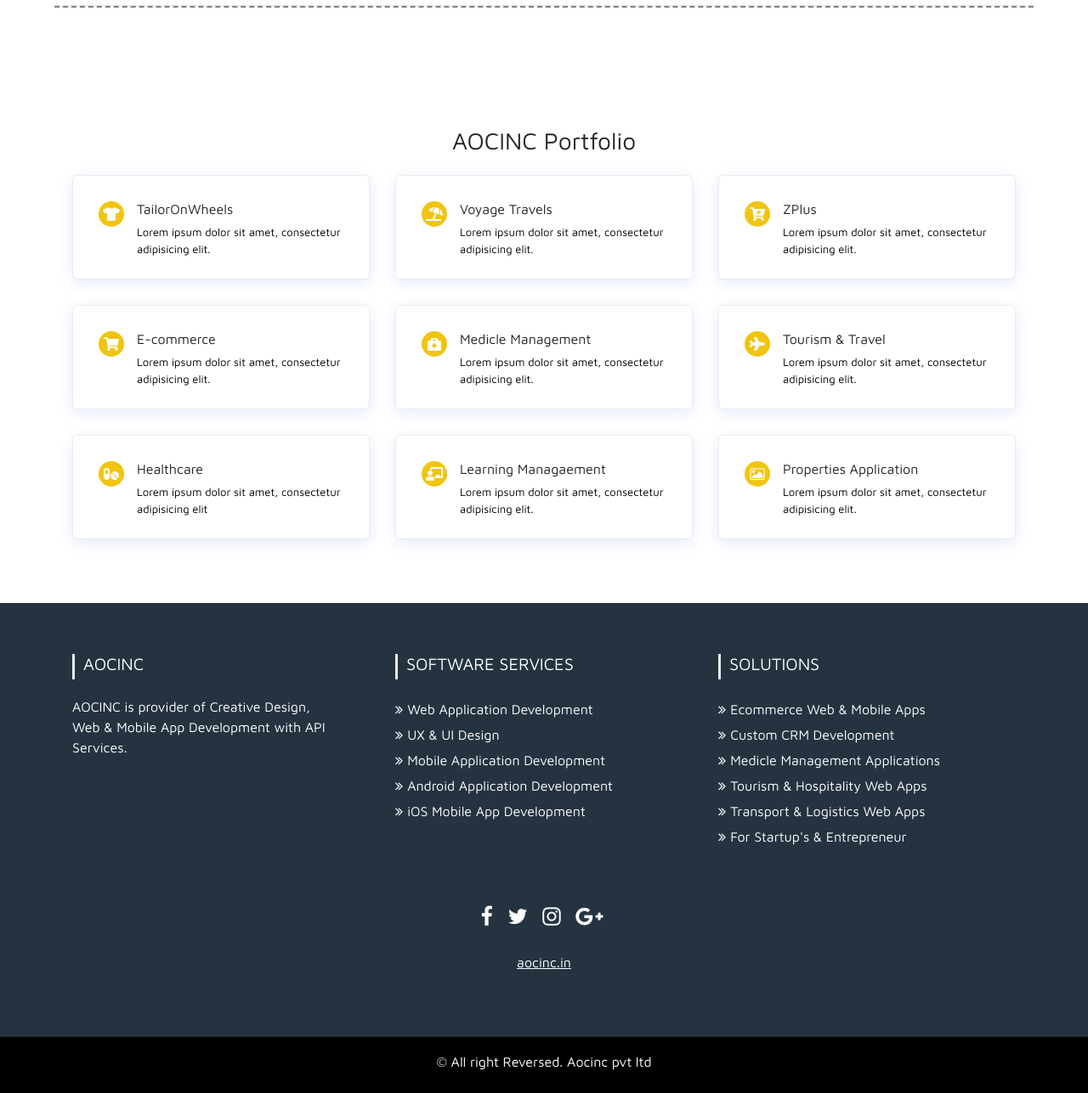
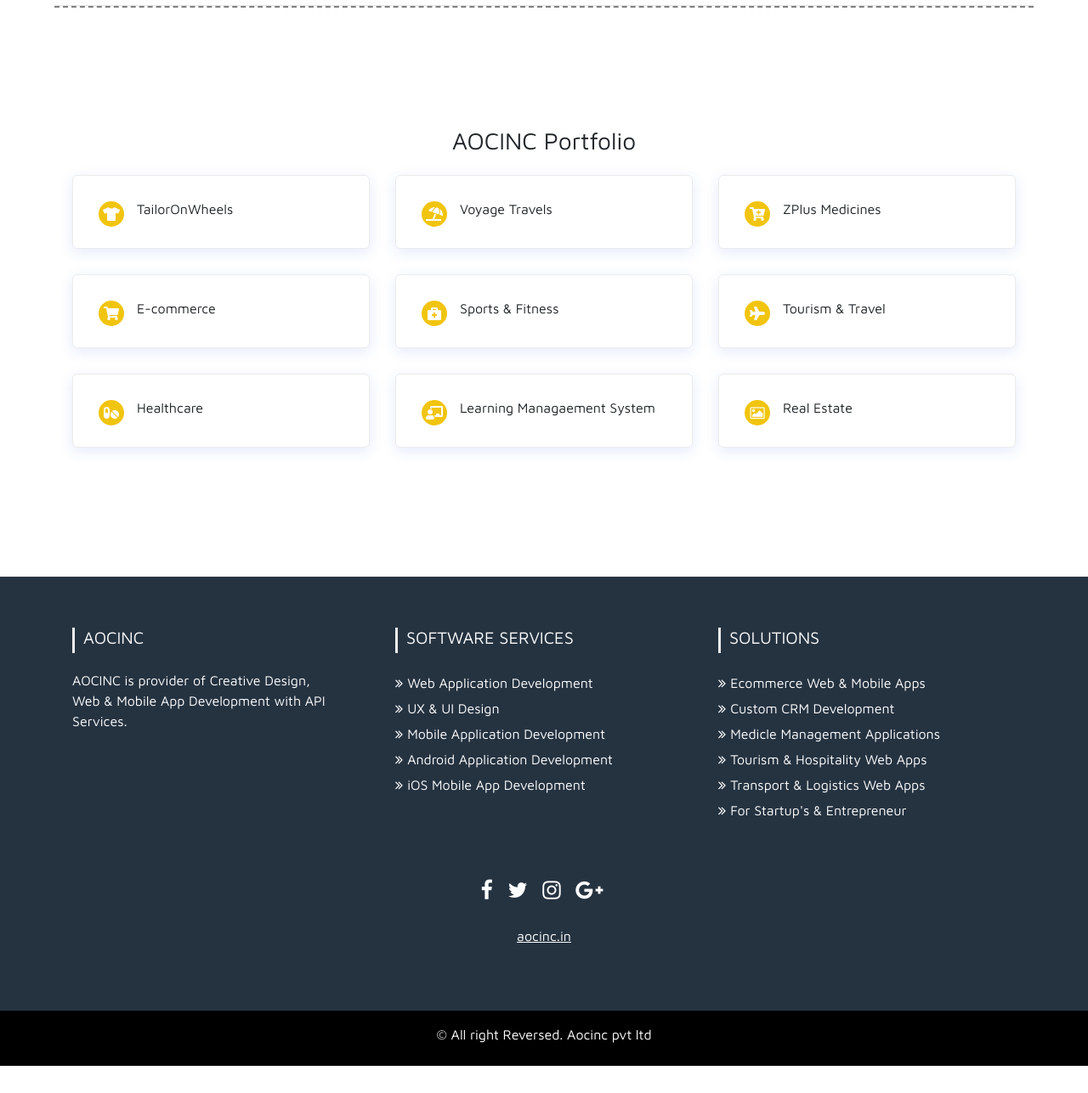
Before and after one commit to AOCINC/Aoc_Business, a Django app: page /about in a window 1280 px wide. Shown: the part 1235-2522 px from the top of the page at 85% size. After the commit the page ends 2490 px from the top, so only its background shows below. Run offline with Django 3.2, Linux system fonts and the light colour scheme; some libraries are stand-ins or nearby versions; some web fonts are replaced.

Commit message:
portfolio

```diff
--- a/Aoc_Business/templates/Aoc_Business_LandingApp/portfolio.html
+++ b/Aoc_Business/templates/Aoc_Business_LandingApp/portfolio.html
@@ -7,6 +7,7 @@
     z-index: 1;
     background:rgb(255, 255, 255);
     margin-top:-5%;
+    margin-bottom: 6%;
 }
 .single-timeline-area {
     position: relative;
@@ -134,6 +135,14 @@
 body{
     font-family: 'Maven Pro', sans-serif;
 }
+@media screen and (min-device-width : 320px)
+              and (max-device-width : 480px){
+               /* .single-timeline- */
+               .col-12.col-md-6.col-lg-4{
+                    margin-left:-18%;
+
+ }
+}
     </style>
 </head>
 
@@ -167,7 +176,7 @@ body{
                                     <div class="timeline-icon"><i class="fas fa-tshirt" aria-hidden="true"></i></div>
                                     <div class="timeline-text">
                                         <h6>TailorOnWheels</h6>
-                                        <p>Lorem ipsum dolor sit amet, consectetur adipisicing elit.</p>
+                                        <!-- <p>Lorem ipsum dolor sit amet, consectetur adipisicing elit.</p> -->
                                     </div>
                                 </div>
                             </div>
@@ -176,7 +185,7 @@ body{
                                     <div class="timeline-icon"><i class="fas fa-umbrella-beach" aria-hidden="true"></i></div>
                                     <div class="timeline-text">
                                         <h6>Voyage Travels</h6>
-                                        <p>Lorem ipsum dolor sit amet, consectetur adipisicing elit.</p>
+                                        <!-- <p>Lorem ipsum dolor sit amet, consectetur adipisicing elit.</p> -->
                                     </div>
                                 </div>
                             </div>
@@ -184,8 +193,8 @@ body{
                                 <div class="single-timeline-content d-flex wow fadeInLeft" data-wow-delay="0.7s" style="visibility: visible; animation-delay: 0.7s; animation-name: fadeInLeft;">
                                     <div class="timeline-icon"><i class="fas fa-cart-plus" aria-hidden="true"></i></div>
                                     <div class="timeline-text">
-                                        <h6>ZPlus</h6>
-                                        <p>Lorem ipsum dolor sit amet, consectetur adipisicing elit.</p>
+                                        <h6>ZPlus Medicines</h6>
+                                        <!-- <p>Lorem ipsum dolor sit amet, consectetur adipisicing elit.</p> -->
                                     </div>
                                 </div>
                             </div>
@@ -202,7 +211,7 @@ body{
                                     <div class="timeline-icon"><i class="fas fa-shopping-cart" aria-hidden="true"></i></div>
                                     <div class="timeline-text">
                                         <h6>E-commerce</h6>
-                                        <p>Lorem ipsum dolor sit amet, consectetur adipisicing elit.</p>
+                                        <!-- <p>Lorem ipsum dolor sit amet, consectetur adipisicing elit.</p> -->
                                     </div>
                                 </div>
                             </div>
@@ -210,8 +219,8 @@ body{
                                 <div class="single-timeline-content d-flex wow fadeInLeft" data-wow-delay="0.5s" style="visibility: visible; animation-delay: 0.5s; animation-name: fadeInLeft;">
                                     <div class="timeline-icon"><i class="fas fa-briefcase-medical" aria-hidden="true"></i></div>
                                     <div class="timeline-text">
-                                        <h6>Medicle Management</h6>
-                                        <p>Lorem ipsum dolor sit amet, consectetur adipisicing elit.</p>
+                                        <h6>Sports & Fitness</h6>
+                                        <!-- <p>Lorem ipsum dolor sit amet, consectetur adipisicing elit.</p> -->
                                     </div>
                                 </div>
                             </div>
@@ -220,7 +229,7 @@ body{
                                     <div class="timeline-icon"><i class="fas fa-plane" aria-hidden="true"></i></div>
                                     <div class="timeline-text">
                                         <h6>Tourism & Travel</h6>
-                                        <p>Lorem ipsum dolor sit amet, consectetur adipisicing elit.</p>
+                                        <!-- <p>Lorem ipsum dolor sit amet, consectetur adipisicing elit.</p> -->
                                     </div>
                                 </div>
                             </div>
@@ -237,7 +246,7 @@ body{
                                     <div class="timeline-icon"><i class="fas fa-pills" aria-hidden="true"></i></div>
                                     <div class="timeline-text">
                                         <h6>Healthcare</h6>
-                                        <p>Lorem ipsum dolor sit amet, consectetur adipisicing elit</p>
+                                        <!-- <p>Lorem ipsum dolor sit amet, consectetur adipisicing elit</p> -->
                                     </div>
                                 </div>
                             </div>
@@ -245,8 +254,8 @@ body{
                                 <div class="single-timeline-content d-flex wow fadeInLeft" data-wow-delay="0.5s" style="visibility: visible; animation-delay: 0.5s; animation-name: fadeInLeft;">
                                     <div class="timeline-icon"><i class="fas fa-chalkboard-teacher" aria-hidden="true"></i></div>
                                     <div class="timeline-text">
-                                        <h6>Learning Managaement</h6>
-                                        <p>Lorem ipsum dolor sit amet, consectetur adipisicing elit.</p>
+                                        <h6>Learning Managaement System</h6>
+                                        <!-- <p>Lorem ipsum dolor sit amet, consectetur adipisicing elit.</p> -->
                                     </div>
                                 </div>
                             </div>
@@ -254,8 +263,8 @@ body{
                                 <div class="single-timeline-content d-flex wow fadeInLeft" data-wow-delay="0.7s" style="visibility: visible; animation-delay: 0.7s; animation-name: fadeInLeft;">
                                     <div class="timeline-icon"><i class="fa fa-picture-o" aria-hidden="true"></i></div>
                                     <div class="timeline-text">
-                                        <h6>Properties Application</h6>
-                                        <p>Lorem ipsum dolor sit amet, consectetur adipisicing elit.</p>
+                                        <h6>Real Estate</h6>
+                                        <!-- <p>Lorem ipsum dolor sit amet, consectetur adipisicing elit.</p> -->
                                     </div>
                                 </div>
                             </div>
```
